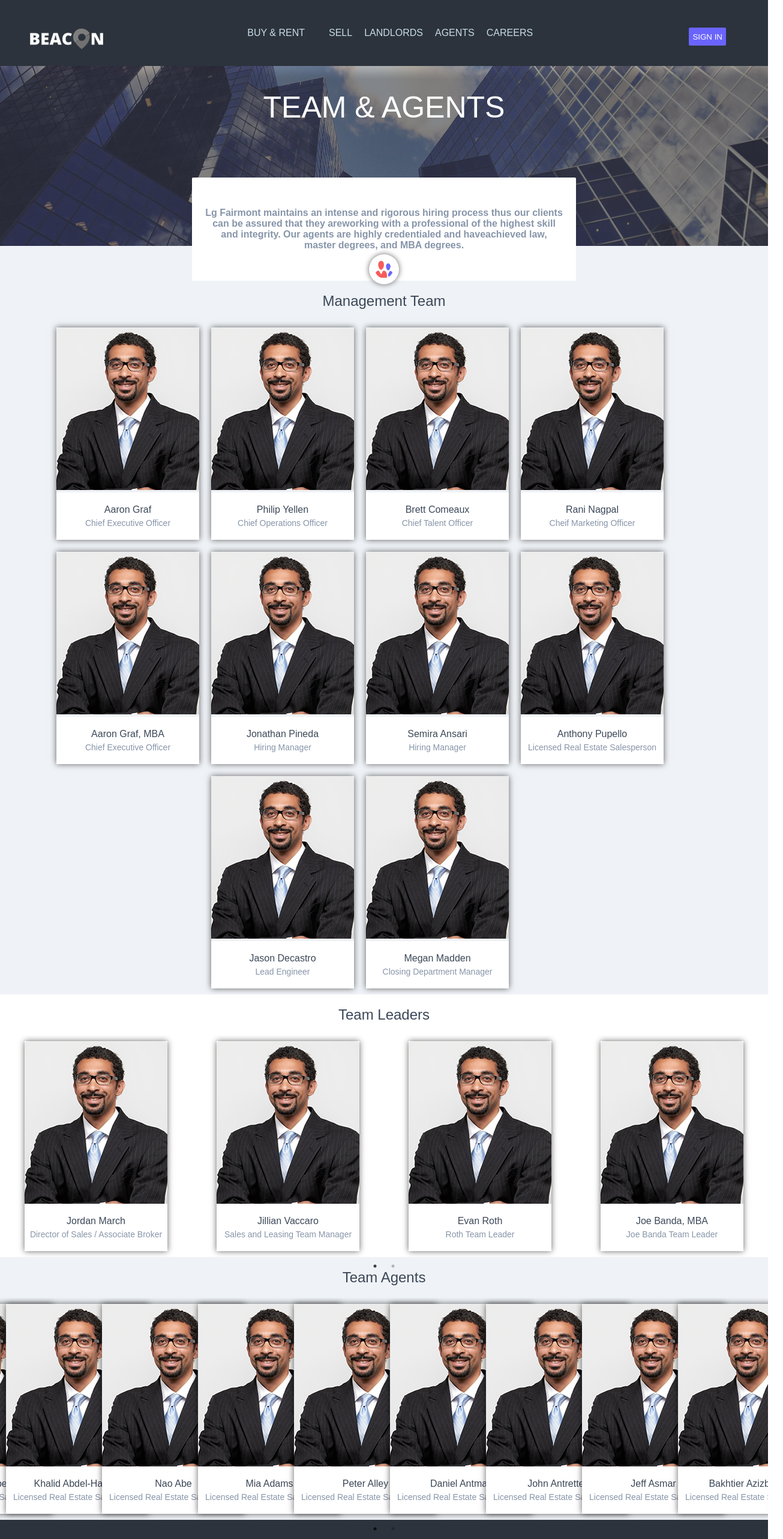
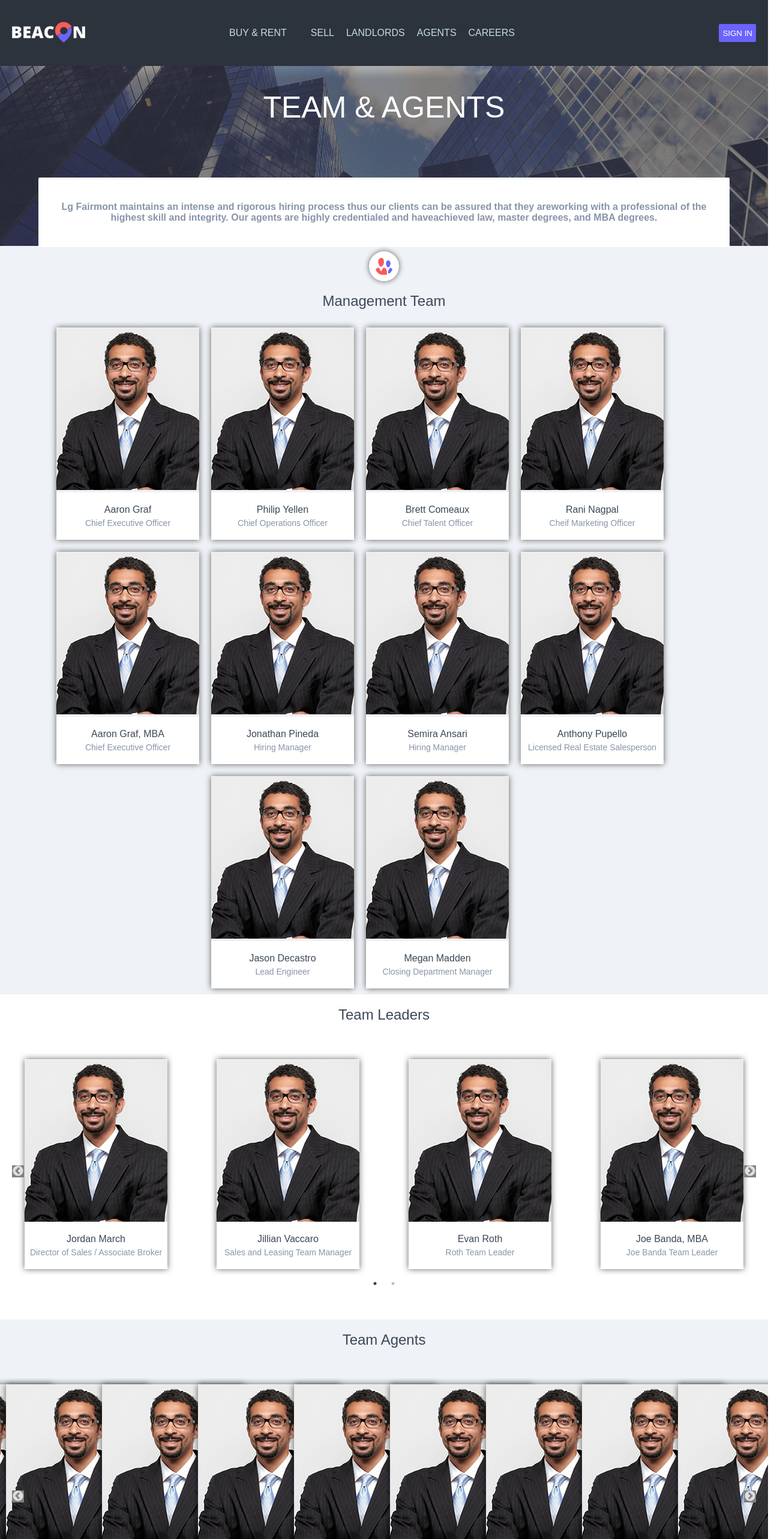
Before and after one commit to pbortnick/lg-challenge, a React (Create React App) app: page / in a window 1280 px wide. Shown: the top 2566 px of the page at 60% size, 1305 px wide, since content can reach past the window. Built offline with nearby package versions, Linux system fonts and the light colour scheme.

Commit message:
first commit

```diff
--- a/src/App.css
+++ b/src/App.css
@@ -40,12 +40,13 @@ div.learn-more {
     display: none;
     color: #6a64fc;
     font-size: 12px;
+    padding-top: 2px;
 }
 
 .EmployeeCard:hover .learn-more {
     display: block;
 }
 
-.EmployeeCard:hover {
-  padding: 10px;
+.EmployeeCard img:hover {
+  height: 100%;
 }
--- a/src/containers/AgentsTeam.js
+++ b/src/containers/AgentsTeam.js
@@ -78,7 +78,8 @@ class AgentsTeam extends Component {
       dots: true,
       speed: 500,
       slidesToShow: 8,
-      slidesToScroll: 8
+      slidesToScroll: 8,
+      infinite: true
     };
 
     return (
--- a/src/containers/LeadersTeam.js
+++ b/src/containers/LeadersTeam.js
@@ -37,7 +37,8 @@ class LeadersTeam extends Component {
       dots: true,
       speed: 500,
       slidesToShow: 4,
-      slidesToScroll: 4
+      slidesToScroll: 4,
+      infinite: true
     };
 
     return (
--- a/src/css/navbar.css
+++ b/src/css/navbar.css
@@ -15,7 +15,9 @@ ul {
 
 .beacon_logo {
   float: left;
-  margin-left: 10px;
+  left: 20px;
+  position: absolute;
+  top: 35px;
 }
 
 li {
@@ -33,9 +35,10 @@ li {
   border-radius: 2px;
   border: none;
   color: white;
-  margin-right: 10px;
   height: 30px;
-  margin-bottom: 30px;
+  right: 20px;
+  position: absolute;
+  top: 40px;
 }
 /*
 .Navigation{
--- a/src/css/slick.css
+++ b/src/css/slick.css
@@ -1,18 +1,75 @@
 @import "~slick-carousel/slick/slick.css";
 @import "~slick-carousel/slick/slick-theme.css";
 
+.slick-dots {
+  position:relative;
+  margin: auto;
+  bottom: 0;
+}
+
+.slick-arrow {
+  background-color: grey;
+  color: black;
+}
+
+.slick-arrow:hover {
+  background-color: grey;
+}
+
+.slick-prev {
+  z-index: 100;
+  left: 20px !important;
+}
+.slick-next {
+  z-index: 100;
+  right: 20px !important;
+}
+
+.slick-vertical .slick-slide {
+  height: 180px;
+}
+
 .EmployeeCard {
+  border: 5px solid #fff;
   display: inline-block;
   margin: 10px;
+  border: 0;
 }
-
+.slick-slider {
+  margin: 30px auto 50px;
+}
 .slick-dots {
   margin-left: 0;
 }
-
-li img {
+.slick-thumb {
+  bottom: -45px;
+}
+.slick-thumb li {
+  width: 60px;
+  height: 45px;
+}
+.slick-thumb li img {
   filter: grayscale(100%);
 }
-li.slick-active {
-  filter: grayscale(100%);
+.slick-thumb li.slick-active img {
+  filter: grayscale(0%);
 }
+@media (max-width: 768px) {
+  h3 {
+    font-size: 24px;
+  }
+  .center {
+    margin-left: -40px;
+    margin-right: -40px;
+  }
+  .center .slick-center h3 {
+    color: #e67e22;
+    opacity: 1;
+    transform: scale(1);
+  }
+  .center h3 {
+    opacity: 0.8;
+    transform: scale(0.95);
+    transition: all 300ms ease;
+  }
+}
--- a/src/css/title.css
+++ b/src/css/title.css
@@ -28,13 +28,13 @@
   z-index: 2;
   background: white;
   border-radius: 2px;
-  padding-top: 50px;
-  padding-bottom: 50px;
-  padding-left: 20px;
-  padding-right: 20px;
+  padding-top: 40px;
+  padding-bottom: 40px;
+  padding-left: 15px;
+  padding-right: 15px;
   text-align: center;
-  margin-left: 25%;
-  margin-right: 25%;
+  margin-left: 5%;
+  margin-right: 5%;
   text-align: center;
 }
 
@@ -47,7 +47,7 @@
   height: 50px;
   z-index: 3;
   padding: 10px;
-  top: 10px;
+  top: 5px;
 }
 
 .title-container {
```
Also changed, not shown: src/css/flex.css (+1 -31 lines).
